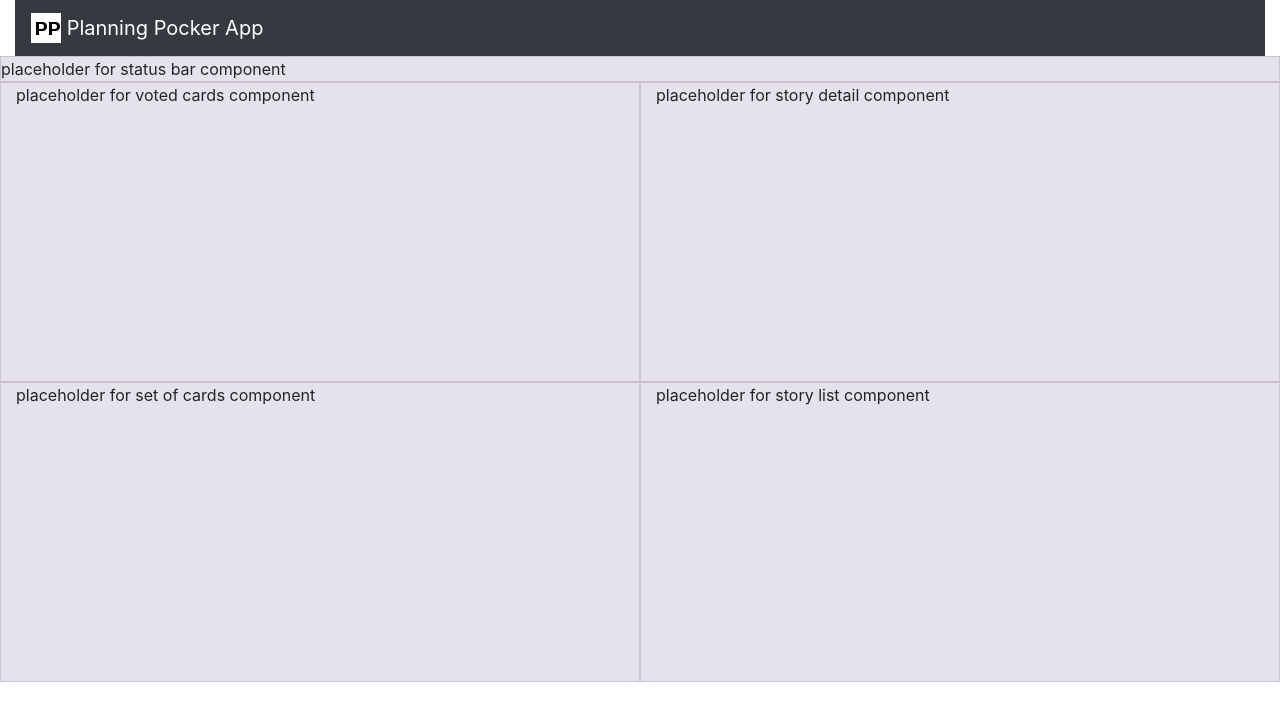
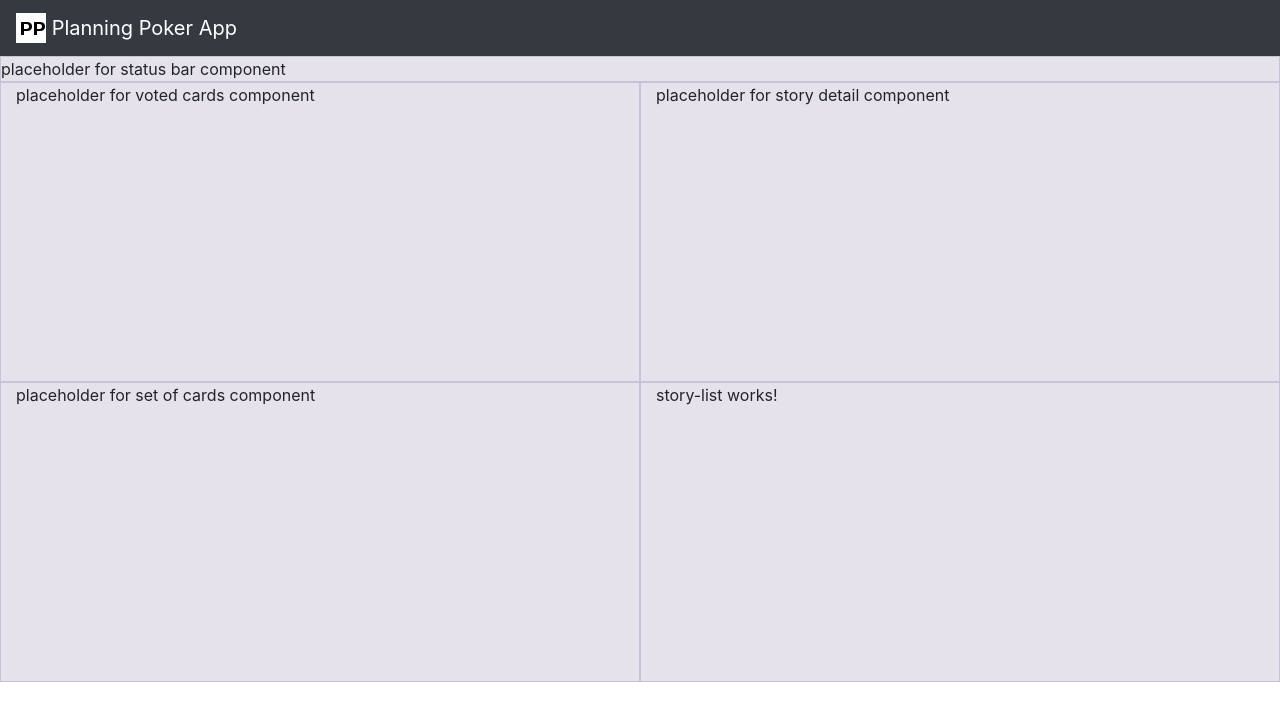
Before and after one commit to maguero/planning-poker, an Angular app: page / in a window 1280 px wide. Shown: the top 720 px of the page. Built offline with nearby package versions, Linux system fonts and the light colour scheme.

Commit message:
008 Add story list component

```diff
--- a/src/app/app.component.html
+++ b/src/app/app.component.html
@@ -1 +1,2 @@
+<header-page></header-page>
 <planning-room></planning-room>
--- a/src/app/app.module.ts
+++ b/src/app/app.module.ts
@@ -4,12 +4,14 @@ import { NgModule } from '@angular/core';
 import { AppComponent } from './app.component';
 import { PlanningRoomComponent } from './planning-room/planning-room.component';
 import { HeaderPageComponent } from './header-page/header-page.component';
+import { StoryListComponent } from './story-list/story-list.component';
 
 @NgModule({
   declarations: [
     AppComponent,
     PlanningRoomComponent,
-    HeaderPageComponent
+    HeaderPageComponent,
+    StoryListComponent
   ],
   imports: [
     BrowserModule
--- a/src/app/header-page/header-page.component.html
+++ b/src/app/header-page/header-page.component.html
@@ -1,6 +1,6 @@
 <nav class="navbar navbar-dark bg-dark">
   <a class="navbar-brand" href="#">
     <img src="/assets/images/pp.png" width="30" height="30" class="d-inline-block align-top" alt="">
-    Planning Pocker App
+    Planning Poker App
   </a>
 </nav>
--- a/src/app/planning-room/planning-room.component.html
+++ b/src/app/planning-room/planning-room.component.html
@@ -1,7 +1,8 @@
 <div class="container-fluid">
-    <header-page></header-page>
     <div class="row area">
-        placeholder for status bar component
+        <div class="col-xs">
+            placeholder for status bar component
+        </div>
     </div>
     <div class="row content">
         <div class="col area">
@@ -16,7 +17,7 @@
             placeholder for set of cards component
         </div>
         <div class="col area">
-            placeholder for story list component
+            <story-list></story-list>
         </div>
     </div>
 </div>
--- /dev/null
+++ b/src/app/story-list/story-list.component.html
@@ -0,0 +1,3 @@
+<p>
+  story-list works!
+</p>
--- /dev/null
+++ b/src/app/story-list/story-list.component.ts
@@ -0,0 +1,15 @@
+import { Component, OnInit } from '@angular/core';
+
+@Component({
+  selector: 'story-list',
+  templateUrl: './story-list.component.html',
+  styleUrls: ['./story-list.component.css']
+})
+export class StoryListComponent implements OnInit {
+
+  constructor() { }
+
+  ngOnInit() {
+  }
+
+}
```
Also changed, not shown: src/app/story-list/story-list.component.css (added), 1 other file (tests, documents, lock files or other folders).
